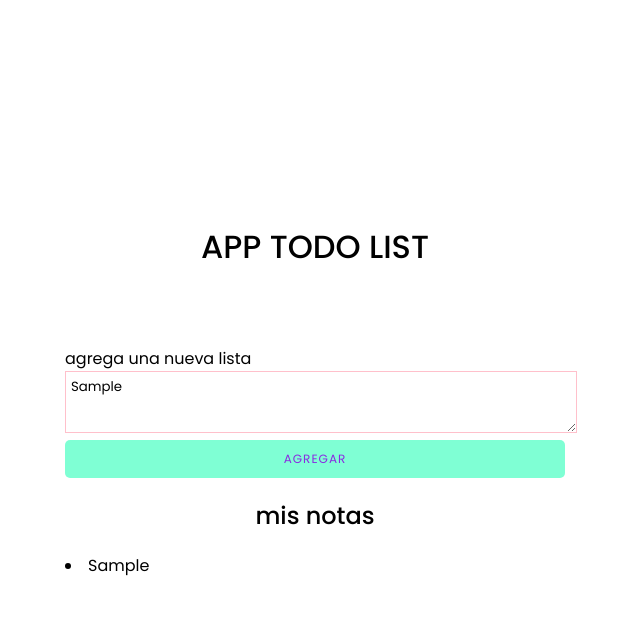
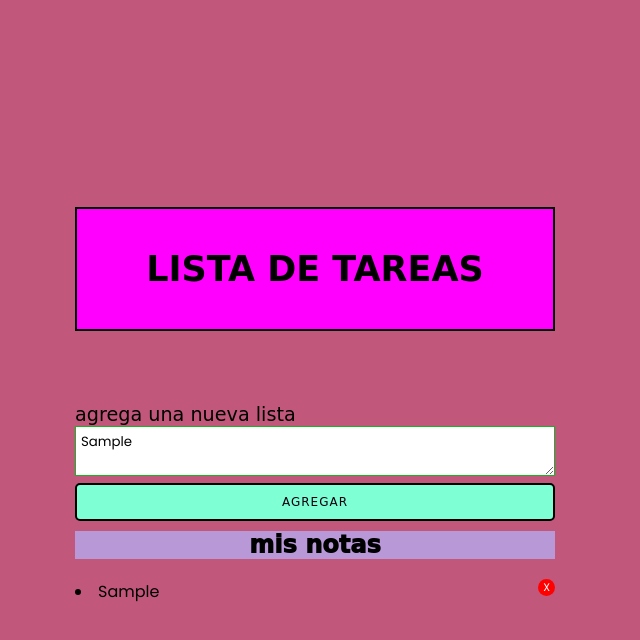
Before and after one commit to yiseldt/proyecto-final, a plain HTML site: page index.html in a window 1280 px wide. Both pictures are taken after typing "Sample" into the empty fields and a click on the button "AGREGAR". Shown: the whole page, without its empty margins (325-965 px from the left). Drawn offline with Linux system fonts and the light colour scheme.

Commit message:
guardar cambios

```diff
--- a/index.html
+++ b/index.html
@@ -7,20 +7,27 @@
     <link rel="preconnect" href="https://fonts.googleapis.com">
     <link rel="preconnect" href="https://fonts.gstatic.com" crossorigin>
     <link href="https://fonts.googleapis.com/css2?family=Poppins:ital,wght@0,100;0,200;0,300;0,400;0,500;0,600;0,700;0,800;0,900;1,100;1,200;1,300;1,400;1,500;1,600;1,700;1,800;1,900&display=swap" rel="stylesheet">
+
     <title>APP TODO LIST</title>
 </head>
 
 <body>
+
     <div class="container-notes">
         <form class="add-notes" id="form">
-            <h1>APP TODO LIST</h1>
+            <h1>LISTA DE TAREAS</h1>
             <p>agrega una nueva lista</p>
             <textarea id="text" cols="30" rows="10"></textarea>
             <button type="submit">AGREGAR</button>
+
+
         </form>
         <div class="mis-notes">
             <h2>mis notas</h2>
             <div class="list-notes" id="list-notes">
+
+
+
 
             </div>
         </div>
--- a/script.js
+++ b/script.js
@@ -33,23 +33,33 @@ let lisNotesObj = {
     }
         form.reset()
 
-        function crearHTML() {
-            limpiarHTML();
+       function crearHTML(){
+        limpiarHTML();
+
         listnotes.forEach(list => {
-            const li = document.createElement("li");
+            const li = document.createElement("li"),
+                borrarLista = document.createElement("a");
+            borrarLista.classList.add("borrar-lista");
+            borrarLista.textContent = "X";
+
+            borrarLista.onclick = () => {
+                borrarElemento(list.id)
+            }
+
             li.textContent = list.textArea;
+
             containerList.appendChild(li)
+            li.appendChild(borrarLista)
 
         });
 
+
         sincronizarNotas()
-        }
+       }
 
-        function sincronizarNotas() {
-            localStorage.setItem("list", JSON.stringify(listnotes))
-        }
-
-
+       function sincronizarNotas(){
+        localStorage.setItem("list",JSON.stringify(listnotes))
+       }
 
         function mostrarError(error) {
             const mensajeError = document.createElement("a");
@@ -63,6 +73,14 @@ let lisNotesObj = {
             }, 3000);
         }
 
+            function borrarElemento(id) {
+                listnotes = listnotes.filter(list => list.id !== id);
+                crearHTML();
+
+            }
+
+
+
         function limpiarHTML() {
             while (containerList.firstChild) {
                 containerList.removeChild(containerList.firstChild);
--- a/styles.css
+++ b/styles.css
@@ -1,14 +1,26 @@
 *{
     padding: 0;
     margin: 0;
-    box-sizing: content-box;
+     box-sizing: border-box;
     font-family: 'poppins',sans-serif;
 }
 
 h1{
+    border: 2px solid rgb(0, 1, 2);
+    padding: 40px;
+    margin: 10px auto;
     text-align: center;
     margin-bottom: 15%;
-    font-weight: 500;
+    font-weight: 900;
+    font-family: cursive;
+    font-size: 35px;
+    background-color: fuchsia;
+
+}
+p{
+    font-family: cursive;
+    font-size: larger;
+
 }
 
 
@@ -29,24 +41,26 @@ body{
 .add-notes textarea{
         width: 100%;
         height: 50px;
-        border: solid thin pink;
+        border: solid thin rgb(25, 180, 38);
         padding: 5px;
 }
 
 .add-notes button{
     width: 100%;
     padding: 10px 0;
-    border: none;
+    border: 2px solid #000;
     letter-spacing: 1px;
     background-color: aquamarine;
     cursor: pointer;
     font-size: 12px;
-    color: blueviolet;
+    color: rgb(8, 1, 15);
     border-radius: 5px;
+    font-family: cursive;
+
 }
 
 .add-notes button:hover{
-    background-color: violet;
+    background-color: rgb(136, 205, 234);
 }
 
 .add-notes textarea:focus{
@@ -56,9 +70,16 @@ body{
 
 .mis-notes h2{
     text-align: center;
-    margin-top: 20px;
+    margin-top: 10px;
     margin-bottom: 20px;
-    font-weight: 500;
+    font-weight: 1000;
+    font-family: cursive;
+    background-color: rgb(185, 152, 216);
+
+}
+
+.list-notes li{
+    position:relative
 }
 
 .error {
@@ -72,3 +93,18 @@ body{
     text-align: center;
 
 }
+
+.borrar-lista {
+    position:absolute;
+    right: 0;
+    background-color: red;
+    border-radius: 50%;
+    padding: 0 5px;
+    color: #fff;
+    font-size: 11px;
+    cursor: pointer;
+}
+
+body{
+    background-color: rgb(193, 88, 123);
+}
```
